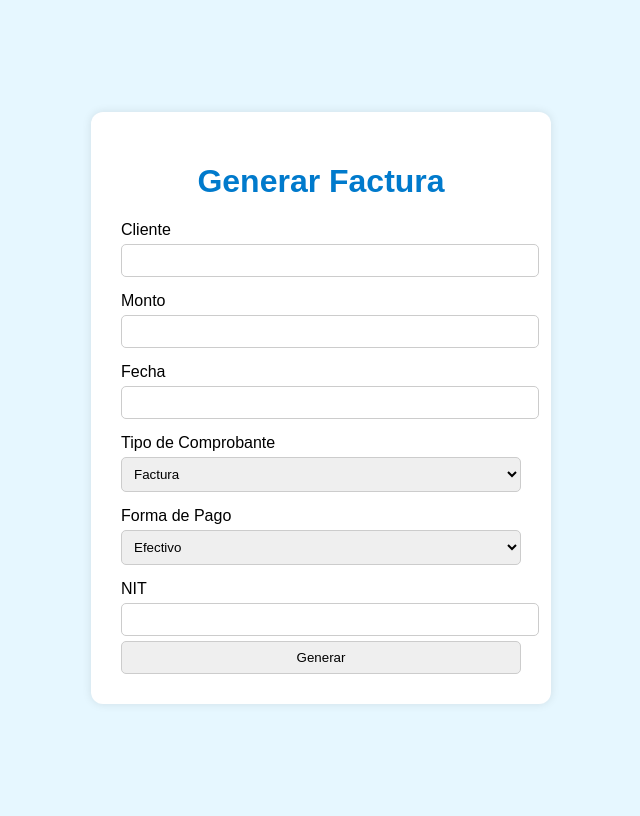
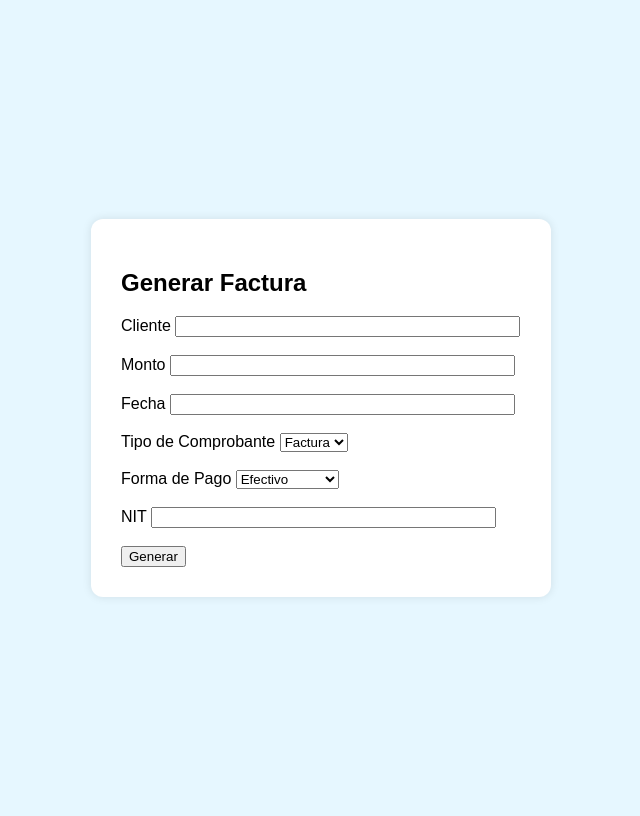
Before and after one commit to F-white835/facturas_web_balsamo, a Flask app: template backend/templates/index.html in a window 1280 px wide. Shown: the whole page, without its empty margins (319-959 px from the left). Run offline with Flask 2, Linux system fonts and the light colour scheme; the template is opened without the code that fills it: values that come from a table or form of the project are taken from there, others are empty.

Commit message:
Update index.html

```diff
--- a/backend/templates/index.html
+++ b/backend/templates/index.html
@@ -2,65 +2,20 @@
 <html lang="es">
 <head>
     <meta charset="UTF-8">
-    <title>Generar Factura</title>
-    <style>
-        body {
-            font-family: Arial, sans-serif;
-            background-color: #e6f7ff; /* Celeste claro */
-            display: flex;
-            justify-content: center;
-            align-items: center;
-            height: 100vh;
-        }
-        .form-container {
-            background-color: white;
-            padding: 30px;
-            border-radius: 12px;
-            box-shadow: 0 0 10px rgba(0, 0, 0, 0.1);
-            width: 400px;
-        }
-        h1 {
-            text-align: center;
-            color: #007acc;
-        }
-        label {
-            display: block;
-            margin-top: 15px;
-        }
-        input, select {
-            width: 100%;
-            padding: 8px;
-            margin-top: 5px;
-            border: 1px solid #ccc;
-            border-radius: 5px;
-        }
-        button {
-            margin-top: 20px;
-            width: 100%;
-            padding: 10px;
-            background-color: #007acc;
-            color: white;
-            border: none;
-            border-radius: 5px;
-            font-weight: bold;
-            cursor: pointer;
-        }
-        button:hover {
-            background-color: #005f99;
-        }
-    </style>
+    <title>Factura electronica</title>
+    <link rel="stylesheet" href="{{ url_for('static', filename='style.css') }}">
 </head>
 <body>
     <div class="form-container">
-        <h1>Generar Factura</h1>
+        <h2>Generar Factura</h2>
         <form method="POST">
             {{ form.hidden_tag() }}
-            {{ form.cliente.label }} {{ form.cliente() }}
-            {{ form.monto.label }} {{ form.monto() }}
-            {{ form.fecha.label }} {{ form.fecha() }}
-            {{ form.tipo_comprobante.label }} {{ form.tipo_comprobante() }}
-            {{ form.forma_pago.label }} {{ form.forma_pago() }}
-            {{ form.nit.label }} {{ form.nit() }}
+            {{ form.cliente.label }} {{ form.cliente(size=40) }}<br><br>
+            {{ form.monto.label }} {{ form.monto(size=40) }}<br><br>
+            {{ form.fecha.label }} {{ form.fecha(size=40) }}<br><br>
+            {{ form.tipo_comprobante.label }} {{ form.tipo_comprobante() }}<br><br>
+            {{ form.forma_pago.label }} {{ form.forma_pago() }}<br><br>
+            {{ form.nit.label }} {{ form.nit(size=40) }}<br><br>
             {{ form.submit() }}
         </form>
     </div>
```
